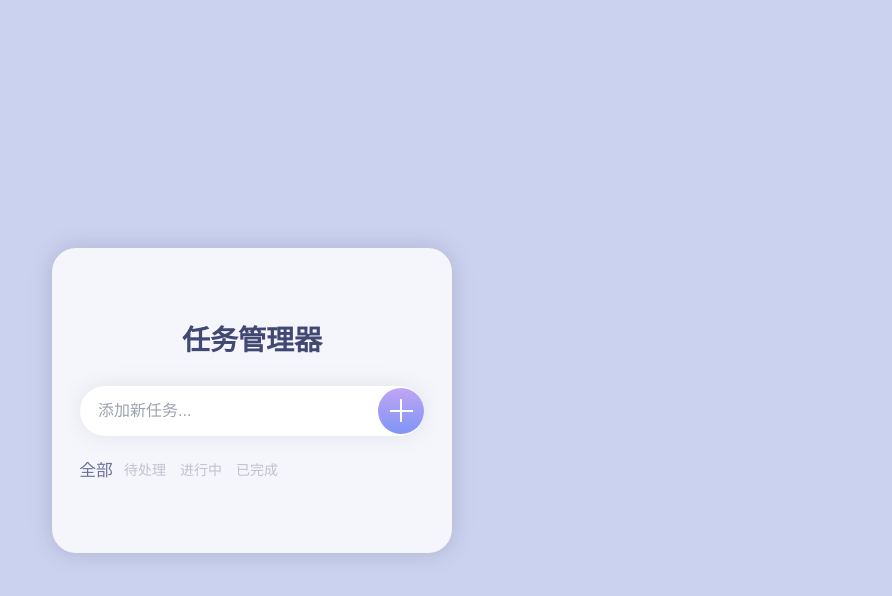
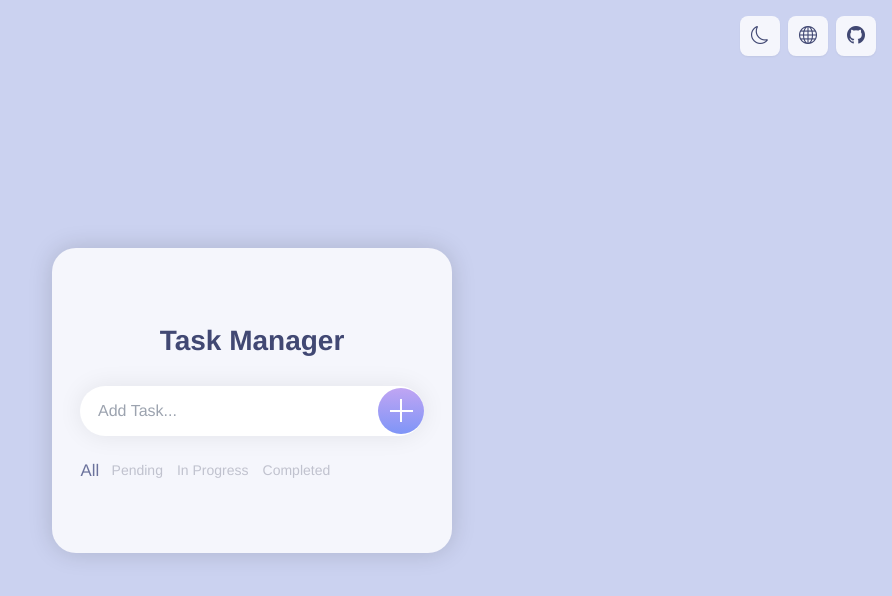
Before and after one commit to xxiixi/task-manager-web, a Vue app: page / in a window 1280 px wide. Shown: the top 596 px of the page, without its empty margins (388-1280 px from the left). Built offline with nearby package versions, Linux system fonts and the light colour scheme; the HTML template or start-up script is replaced by a standard one.

Commit message:
✨ feat: integrate dark mode and i18n to components

```diff
--- a/src/App.vue
+++ b/src/App.vue
@@ -1,10 +1,15 @@
 <script setup lang="ts">
 import { ref, computed } from 'vue'
 import { useTaskStore } from '@/stores/task'
+import { useI18nStore } from '@/stores/i18n'
 import TaskAdd from './components/TaskAdd.vue'
 import TaskList from './components/TaskList.vue'
 import TaskFilter from './components/TaskFilter.vue'
+import HeaderToolbar from './components/HeaderToolbar.vue'
 import type { TaskStatus } from '@/types/task'
+
+const i18nStore = useI18nStore()
+const { t } = i18nStore
 
 const taskStore = useTaskStore()
 const filter = ref<'all' | TaskStatus>('all')
@@ -45,8 +50,9 @@ const handleFilterChange = (value: 'all' | TaskStatus) => {
 
 <template>
   <main>
+    <HeaderToolbar />
     <div class="container">
-      <h1>任务管理器</h1>
+      <h1>{{ t.title }}</h1>
       <TaskAdd />
       <TaskFilter :selected="filter" @change-filter="handleFilterChange" />
       <TaskList
@@ -68,6 +74,11 @@ main {
   align-items: center;
   justify-items: center;
   background: @bg-color;
+  transition: background-color @transition-base;
+}
+
+:global(.dark) main {
+  background: @bg-color-dark;
 }
 
 .container {
@@ -77,6 +88,11 @@ main {
   border-radius: @border-radius-2xl;
   padding: 48px 28px;
   background-color: @bg-secondary;
+  transition: background-color @transition-base;
+}
+
+:global(.dark) .container {
+  background-color: @bg-secondary-dark;
 }
 
 h1 {
@@ -84,5 +100,10 @@ h1 {
   font-size: @font-size-2xl;
   color: @text-primary;
   text-align: center;
+  transition: color @transition-base;
+}
+
+:global(.dark) h1 {
+  color: @text-primary-dark;
 }
 </style>
--- a/src/components/TaskAdd.vue
+++ b/src/components/TaskAdd.vue
@@ -4,7 +4,7 @@
       type="text"
       v-model="taskTitle"
       @keyup.enter="handleAddTask"
-      placeholder="添加新任务..."
+      :placeholder="placeholder"
     />
     <button @click="handleAddTask">
       <i class="plus"></i>
@@ -13,12 +13,17 @@
 </template>
 
 <script setup lang="ts">
-import { ref } from 'vue'
+import { ref, computed } from 'vue'
 import { useTaskStore } from '@/stores/task'
+import { useI18nStore } from '@/stores/i18n'
 import type { TaskPriority } from '@/types/task'
 
 const taskStore = useTaskStore()
+const i18nStore = useI18nStore()
+const { t } = i18nStore
 const taskTitle = ref('')
+
+const placeholder = computed(() => t.addTask + '...')
 
 const handleAddTask = () => {
   if (taskTitle.value.trim()) {
@@ -57,6 +62,15 @@ const handleAddTask = () => {
   color: @text-tertiary;
 }
 
+:global(.dark) .input-add input {
+  background: @card-bg-dark;
+  color: @text-secondary-dark;
+}
+
+:global(.dark) .input-add input::placeholder {
+  color: @text-tertiary-dark;
+}
+
 .input-add button {
   width: 46px;
   height: 46px;
--- a/src/components/TaskFilter.vue
+++ b/src/components/TaskFilter.vue
@@ -13,7 +13,9 @@
 </template>
 
 <script setup lang="ts">
+import { computed } from 'vue'
 import type { TaskStatus } from '@/types/task'
+import { useI18nStore } from '@/stores/i18n'
 
 type FilterValue = 'all' | TaskStatus
 
@@ -25,12 +27,15 @@ const emit = defineEmits<{
   'change-filter': [value: FilterValue]
 }>()
 
-const filters = [
-  { label: '全部', value: 'all' as FilterValue },
-  { label: '待处理', value: 'pending' as FilterValue },
-  { label: '进行中', value: 'in-progress' as FilterValue },
-  { label: '已完成', value: 'completed' as FilterValue },
-]
+const i18nStore = useI18nStore()
+const { t } = i18nStore
+
+const filters = computed(() => [
+  { label: t.all, value: 'all' as FilterValue },
+  { label: t.pending, value: 'pending' as FilterValue },
+  { label: t.inProgress, value: 'in-progress' as FilterValue },
+  { label: t.completed, value: 'completed' as FilterValue },
+])
 </script>
 
 <style scoped lang="less">
@@ -55,4 +60,12 @@ const filters = [
   transform: scale(1.2);
   font-weight: @font-weight-medium;
 }
+
+:global(.dark) .filters {
+  color: @text-tertiary-dark;
+}
+
+:global(.dark) .filters .filter.active {
+  color: @text-primary-dark;
+}
 </style>
--- a/src/components/TaskListItem.vue
+++ b/src/components/TaskListItem.vue
@@ -9,7 +9,7 @@
       <span class="check-button"></span>
       <span class="task-content">{{ task.title }}</span>
     </label>
-    <button class="delete-btn" @click="handleDelete" title="删除任务">
+    <button class="delete-btn" @click="handleDelete" :title="t.deleteTask">
       <span class="delete-icon">×</span>
     </button>
   </div>
@@ -17,6 +17,7 @@
 
 <script setup lang="ts">
 import type { Task } from '@/types/task'
+import { useI18nStore } from '@/stores/i18n'
 
 const props = defineProps<{
   task: Task
@@ -26,6 +27,9 @@ const emit = defineEmits<{
   toggleStatus: [id: string]
   delete: [id: string]
 }>()
+
+const i18nStore = useI18nStore()
+const { t } = i18nStore
 
 const handleToggle = (e: Event) => {
   emit('toggleStatus', props.task.id)
@@ -51,6 +55,11 @@ const handleDelete = (e: Event) => {
   transition: all @transition-base;
 }
 
+:global(.dark) .task-item {
+  background: @card-bg-dark;
+  color: @text-secondary-dark;
+}
+
 .task-item:hover {
   box-shadow: @shadow-sm;
 }
@@ -67,6 +76,10 @@ const handleDelete = (e: Event) => {
   text-decoration: line-through;
   font-style: italic;
   color: @text-tertiary;
+}
+
+:global(.dark) .task-item.done label .task-content {
+  color: @text-tertiary-dark;
 }
 
 /* 选中item的动画特效 */
```
